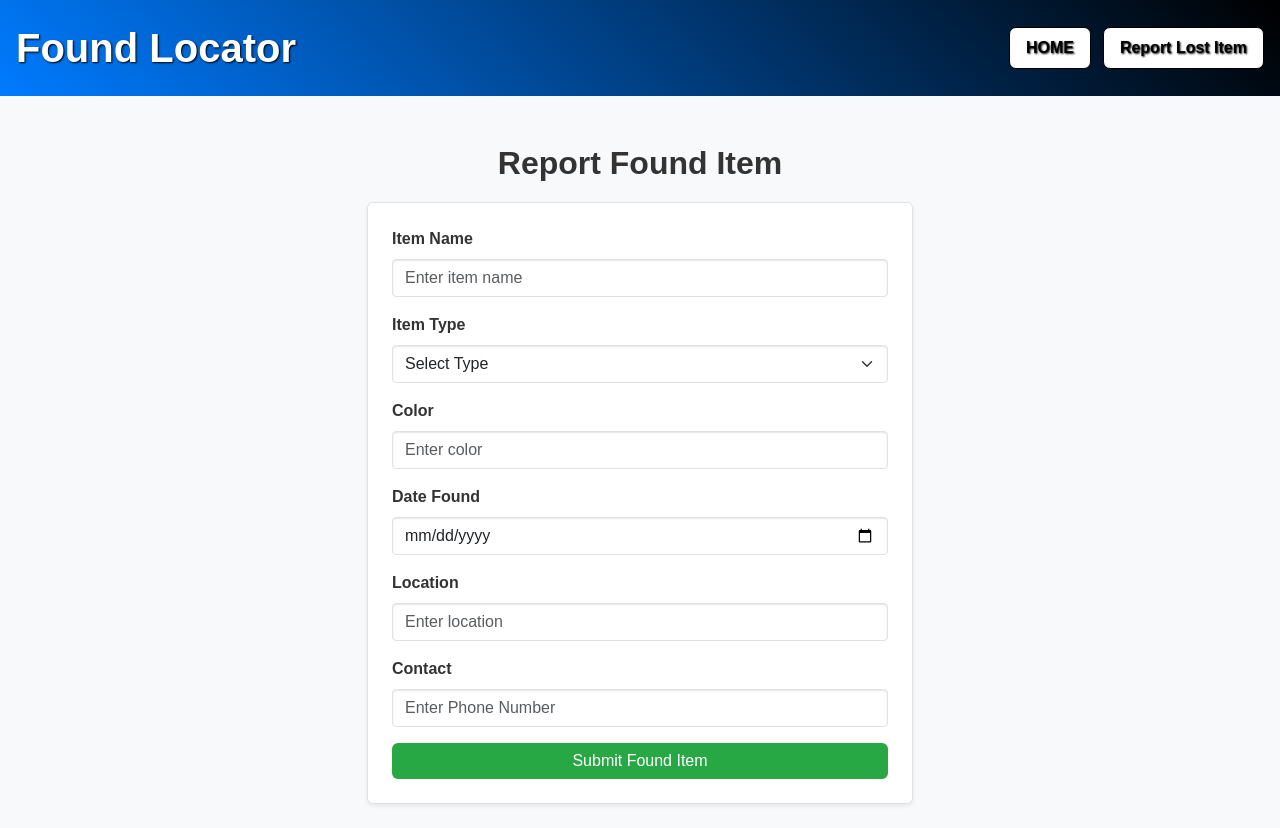
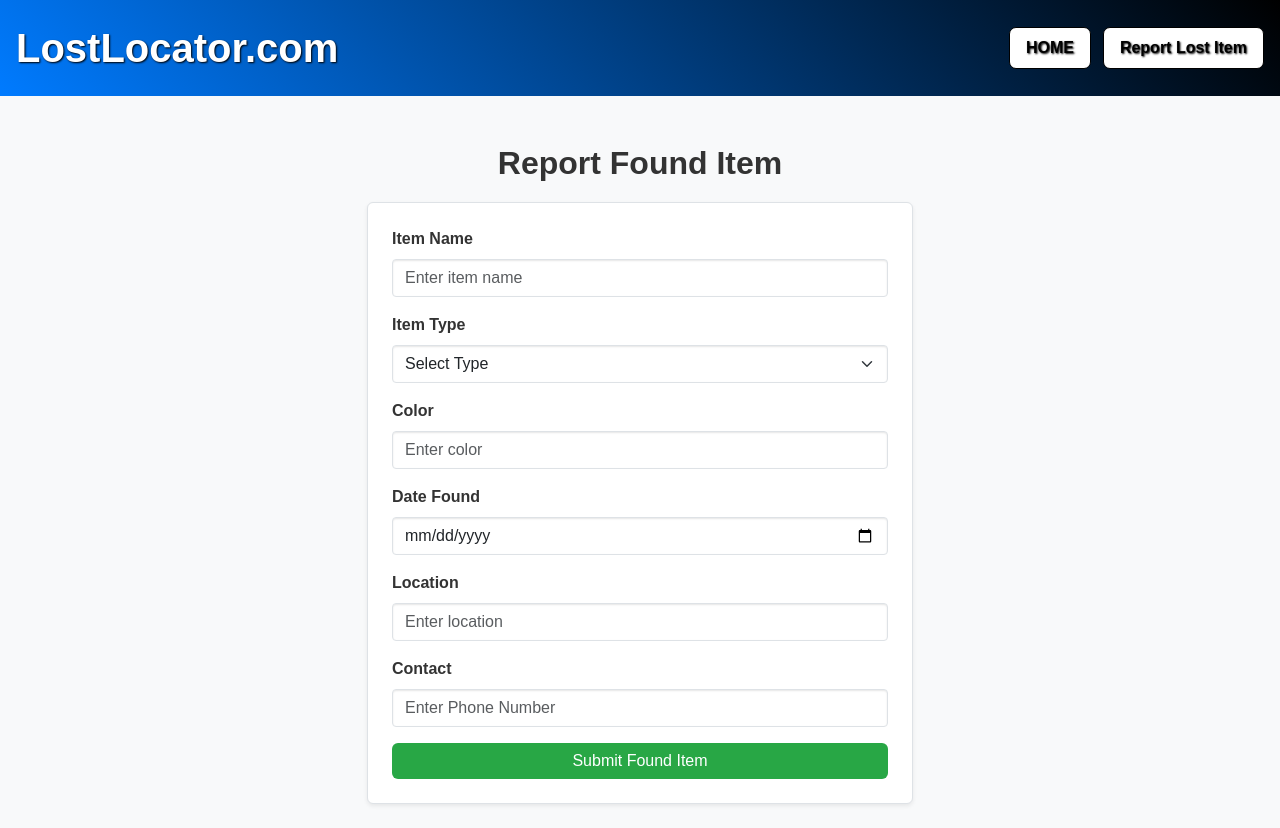
Before and after one commit to AnushkaJ12/lost-and-found.github.io, a plain HTML site: page found.html in a window 1280 px wide. Drawn offline with nearby package versions, Linux system fonts and the light colour scheme.

Commit message:
Update found.html

```diff
--- a/found.html
+++ b/found.html
@@ -3,7 +3,7 @@
 <head>
     <meta charset="UTF-8">
     <meta name="viewport" content="width=device-width, initial-scale=1.0">
-    <title>Lost & Found Hub</title>
+    <title>lostlocator.com</title>
     <!-- Bootstrap CSS -->
     <link href="https://cdn.jsdelivr.net/npm/bootstrap@5.3.0-alpha1/dist/css/bootstrap.min.css" rel="stylesheet">
     <!-- Custom CSS -->
@@ -12,7 +12,7 @@
 <body>
     <!-- Header Section -->
     <header class="bg-primary text-white py-4 d-flex justify-content-between align-items-center">
-        <h1 class="mb-0">Found Locator</h1>
+        <h1 class="mb-0">LostLocator.com</h1>
         <div class="header-links">
             <a href="index.html" class="btn btn-light">HOME</a>
             <a href="lost.html" class="btn btn-light">Report Lost Item</a>
```
